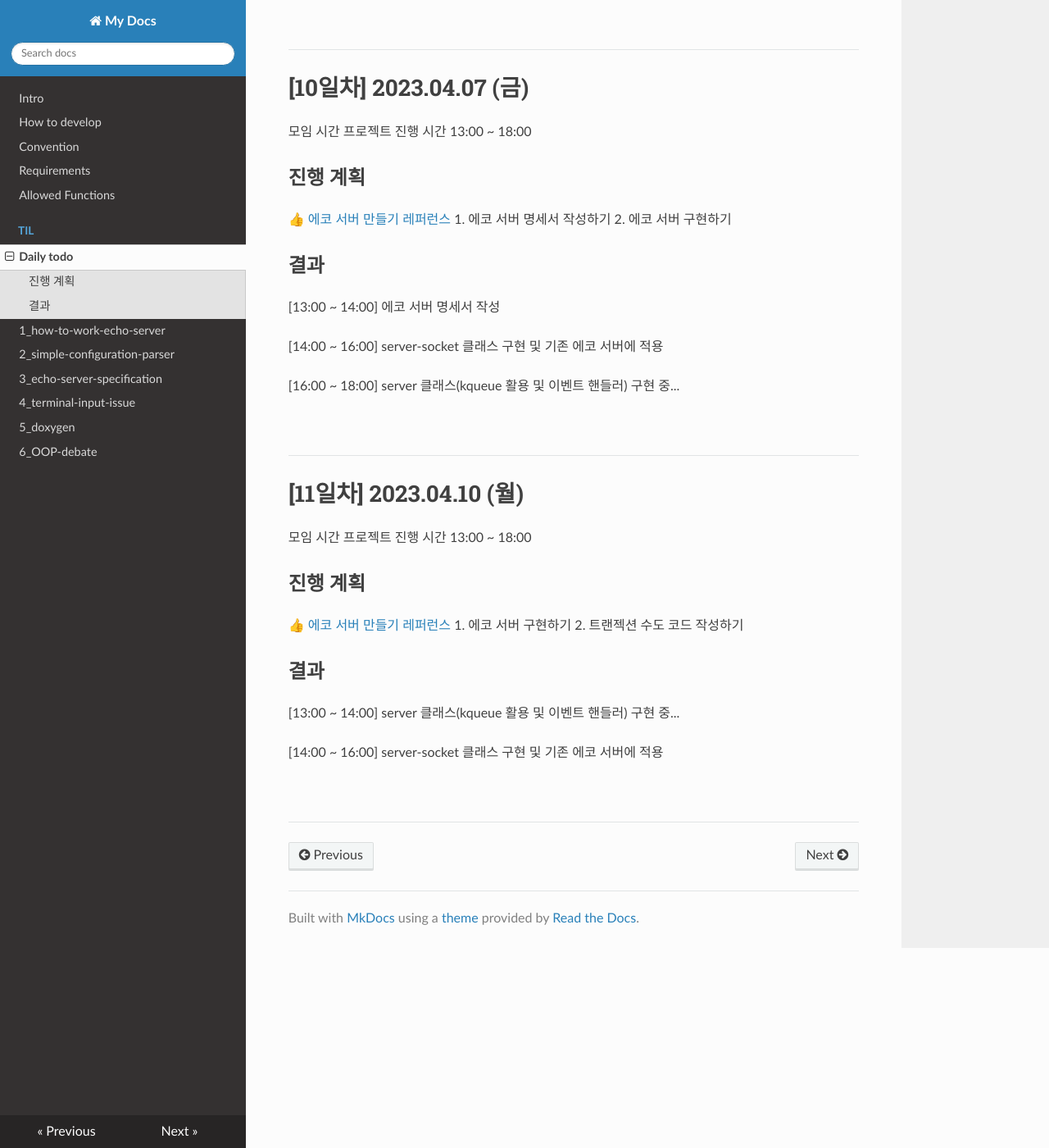
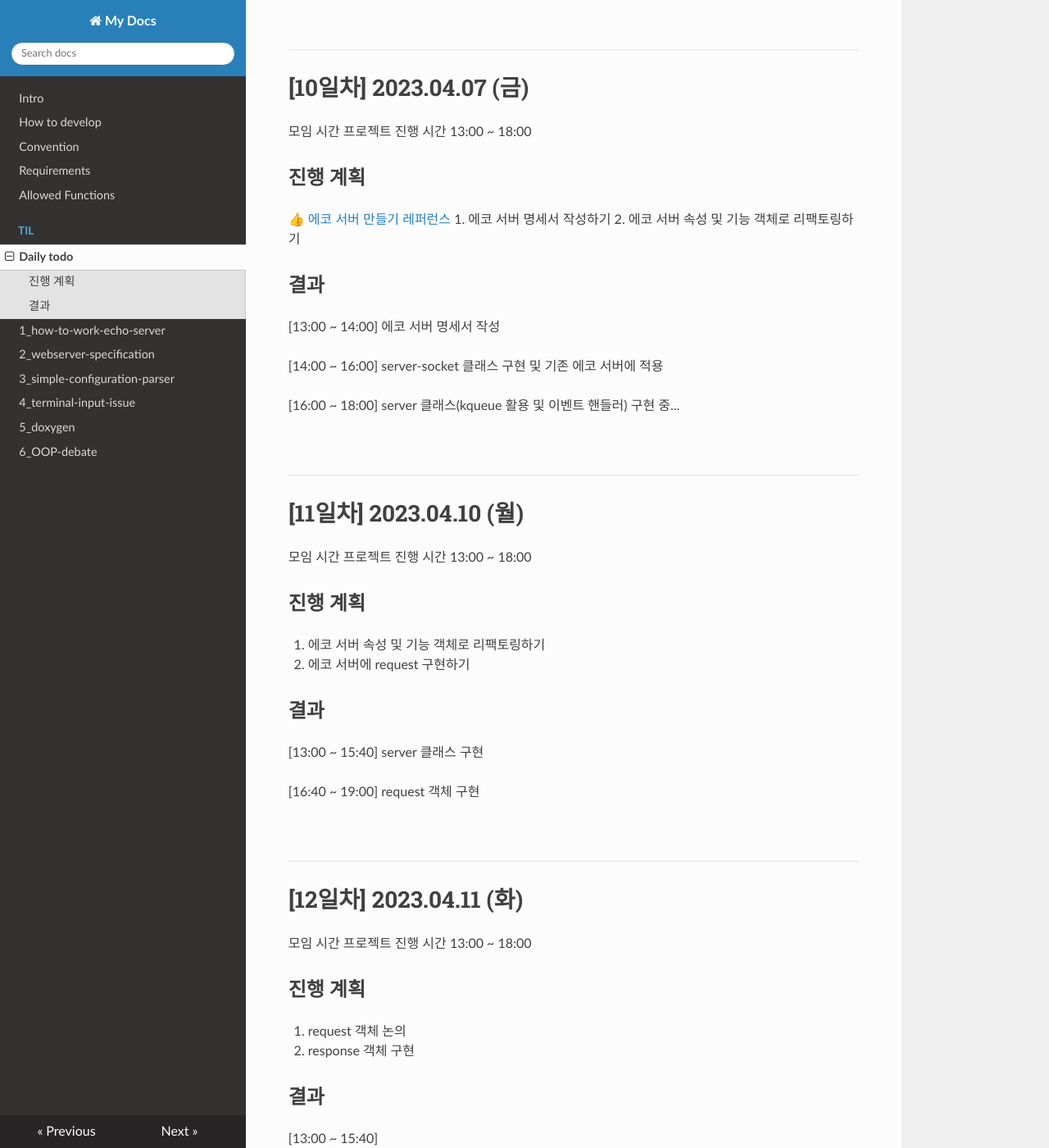
Before and after one commit to JaeHwan-s-WebServeClass/webserver-nginx, an MkDocs documentation site: the page built from docs/docs/til/0_daily-todo.md, in a window 1280 px wide and 1400 px high, scrolled down 4301 px. Shown: the whole window at 82% size. Built offline with MkDocs 1.6.1, drawn with Linux system fonts in a browser that asks for light colours; nearby versions of some CDN libraries.

Commit message:
docs: fix content

```diff
--- a/docs/docs/til/0_daily-todo.md
+++ b/docs/docs/til/0_daily-todo.md
@@ -176,7 +176,7 @@
 ## 진행 계획
 👍 [에코 서버 만들기 레퍼런스](https://github.com/JaeHwan-s-WebServeClass/webserver-nginx/issues/1)
 1. 에코 서버 명세서 작성하기
-2. 에코 서버 구현하기
+2. 에코 서버 속성 및 기능 객체로 리팩토링하기
 
 ## 결과
 [13:00 ~ 14:00] 에코 서버 명세서 작성
@@ -195,15 +195,34 @@
 13:00 ~ 18:00
 
 ## 진행 계획
-👍 [에코 서버 만들기 레퍼런스](https://github.com/JaeHwan-s-WebServeClass/webserver-nginx/issues/1)
-1. 에코 서버 구현하기
-2. 트랜젝션 수도 코드 작성하기
+1. 에코 서버 속성 및 기능 객체로 리팩토링하기
+2. 에코 서버에 request 구현하기
 
 ## 결과
-[13:00 ~ 14:00] server 클래스(kqueue 활용 및 이벤트 핸들러) 구현 중...
+[13:00 ~ 15:40] server 클래스 구현
 
-[14:00 ~ 16:00] server-socket 클래스 구현 및 기존 에코 서버에 적용
+[16:40 ~ 19:00] request 객체 구현
+
 
 <br>
 
 ***
+
+# [12일차] 2023.04.11 (화)
+모임 시간
+프로젝트 진행 시간
+13:00 ~ 18:00
+
+## 진행 계획
+1. request 객체 논의
+2. response 객체 구현
+
+## 결과
+[13:00 ~ 15:40]
+
+[16:40 ~ 19:00]
+
+
+<br>
+
+***
--- a/docs/mkdocs.yml
+++ b/docs/mkdocs.yml
@@ -14,8 +14,8 @@ nav:
   - 'TIL':
     - 'Daily todo': til/0_daily-todo.md
     - '1_how-to-work-echo-server': til/1_how-to-work-echo-server.md
-    - '2_simple-configuration-parser': til/2_simple-configuration-parser.md
-    - '3_echo-server-specification': til/3_echo-server-specification.md
+    - '2_webserver-specification': til/2_webserver-specification.md
+    - '3_simple-configuration-parser': til/3_simple-configuration-parser.md
     - '4_terminal-input-issue': til/4_terminal-input-issue.md
     - '5_doxygen': til/5_doxygen.md
     - '6_OOP-debate': til/6_OOP-debate.md
```
Also changed, not shown: docs/docs/convention.md (+3 -2 lines), docs/docs/til/2_webserver-specification.md (added, +132 -0 lines), docs/docs/til/3_echo-server-specification.md (deleted, +0 -95 lines), docs/docs/til/3_simple-configuration-parser.md (renamed from docs/docs/til/2_simple-configuration-parser.md).
